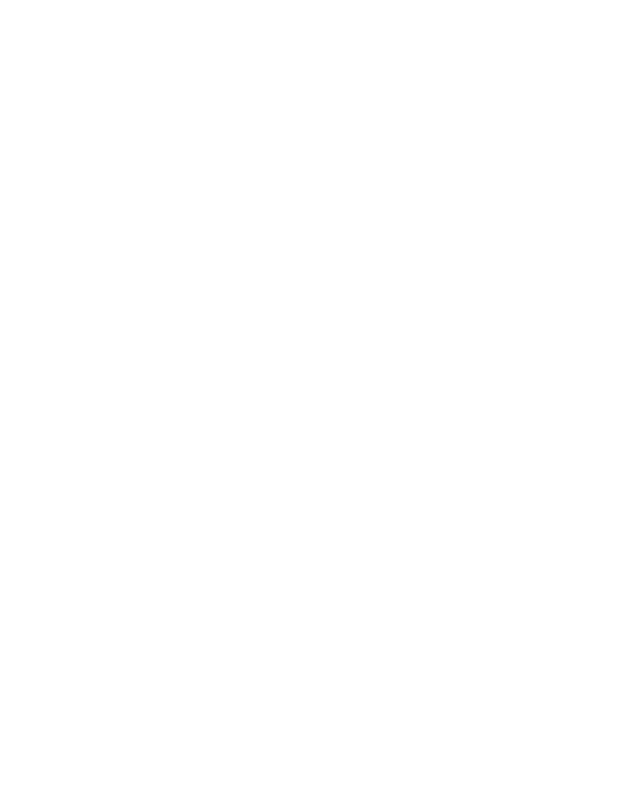
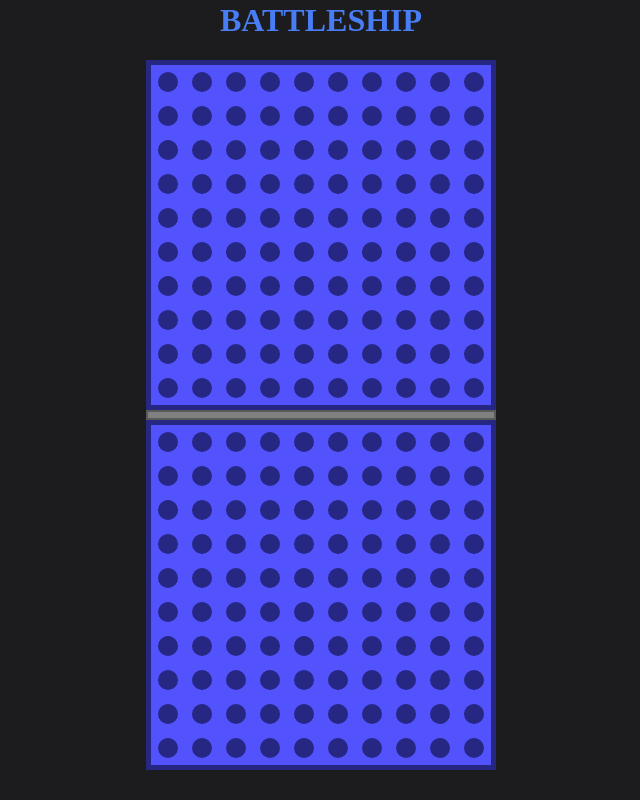
Before and after one commit to GravityCodes/battleship-game, a website built with webpack: page src/template.html in a window 1280 px wide. Shown: the whole page, without its empty margins (319-959 px from the left). Built offline with nearby package versions, Linux system fonts and the light colour scheme.

Commit message:
feat: create simple game display component

```diff
--- /dev/null
+++ b/src/components/gameDisplay.js
@@ -0,0 +1,40 @@
+
+
+export const displayScreen = () => {
+    const gameWrapper = document.createElement("div");
+    gameWrapper.id = "game";
+
+    const title = document.createElement("h1");
+    title.id = "title";
+    title.textContent = "BATTLESHIP";
+
+    const enemyBoard = document.createElement("div");
+    enemyBoard.id = "enemy-board";
+
+    for(let i = 0; i < 100; i++){
+        const cell = document.createElement("div");
+        cell.className = "grid-dot";
+
+        enemyBoard.appendChild(cell);
+    }
+
+    const divider = document.createElement("div");
+    divider.id = "divider";
+
+    const playerBoard = document.createElement("div");
+    playerBoard.id = "player-board";
+
+    for(let i = 0; i < 100; i++){
+        const cell = document.createElement("div");
+        cell.className = "grid-dot";
+
+        playerBoard.appendChild(cell);
+    }
+
+    gameWrapper.appendChild(title);
+    gameWrapper.appendChild(enemyBoard);
+    gameWrapper.appendChild(divider);
+    gameWrapper.appendChild(playerBoard);
+
+    return gameWrapper
+}
--- a/src/modules/gameDriver.js
+++ b/src/modules/gameDriver.js
@@ -1 +1,7 @@
 import {HumanPlayer, ComputerPlayer} from "./player.js"
+import { displayScreen } from "../components/gameDisplay.js"
+import reset from "../style/reset.css"
+import style from "../style/style.css"
+
+const $htmlContainer = document.querySelector("main");
+$htmlContainer.appendChild(displayScreen());
--- /dev/null
+++ b/src/style/reset.css
@@ -0,0 +1,49 @@
+/*
+*  Disables standard content-box sizing.
+*
+*/
+
+*, *::before, *::after {
+    box-sizing: border-box;
+  }
+
+
+/*
+*  Removes all default margin sets the line height to meet WCAG criteria.
+*
+*/
+
+* {
+    margin: 0;
+    line-height: calc(1em + 0.5rem);
+}
+
+
+/*
+* Removes default inline display for media and fits media to its container.
+*
+*/
+
+img, picture, video, canvas, svg {
+  display: block;
+  max-width: 100%;
+}
+
+/*
+* Form controls will use parent's font.
+*
+*/
+
+input, button, textarea, select {
+  font: inherit;
+}
+
+/*
+* Allows paragraphs to break words and add hyphens were necessary.
+*
+*/
+
+p {
+  overflow-wrap: break-word;
+  hyphens: auto;
+}
--- /dev/null
+++ b/src/style/style.css
@@ -0,0 +1,39 @@
+
+body {
+    background-color: rgb(28, 28, 31);
+}
+
+#title {
+    text-align: center;
+    color: rgb(73, 125, 246);
+    margin-bottom: 20px;
+}
+
+#enemy-board,
+#player-board {
+    height: 350px;
+    width: 350px;
+    border: 5px solid rgb(38, 38, 131);
+    background-color: rgb(83, 83, 253);
+    margin: 0 auto;
+    display: grid;
+    grid-template-columns: repeat(10, 1fr );
+    grid-template-rows: repeat(10, 1fr);
+    align-items: center;
+    justify-items: center;
+}
+
+.grid-dot {
+    background-color: rgb(38, 38, 131);
+    height: 20px;
+    width: 20px;
+    border-radius: 10px;
+}
+
+#divider {
+    background-color: grey;
+    height: 10px;
+    width: 350px;
+    margin: 0 auto;
+    border: 2px solid rgb(89, 89, 89);
+}
--- a/src/template.html
+++ b/src/template.html
@@ -6,6 +6,8 @@
     <title>Battle Ship</title>
 </head>
 <body>
+    <main>
 
+    </main>
 </body>
 </html>
```
